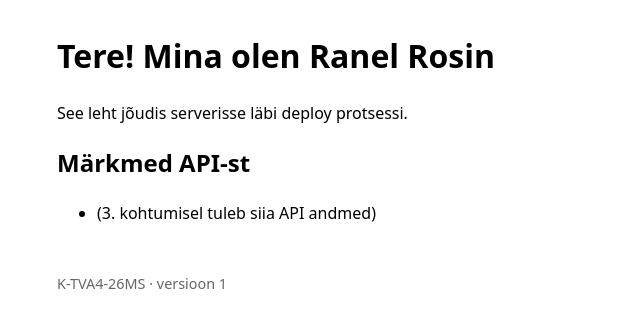
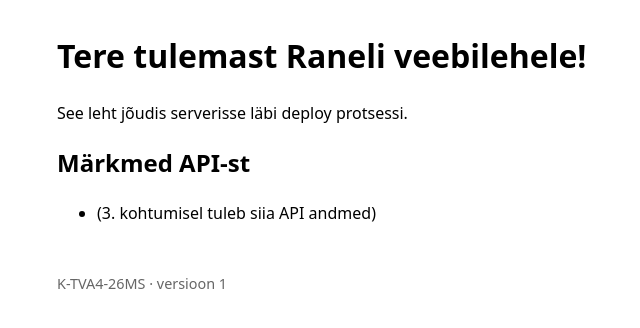
Before and after one commit to RanelRosin/RanelRosin-tva4-26ms-Ranel, a plain HTML site: page public/index.html in a window 1280 px wide. Shown: the whole page, without its empty margins (263-903 px from the left). Drawn offline with Linux system fonts and the light colour scheme; no server answers.

Commit message:
Muuda veebilehe pealkiri

```diff
--- a/public/index.html
+++ b/public/index.html
@@ -11,7 +11,7 @@
   </style>
 </head>
 <body>
-  <h1>Tere! Mina olen Ranel Rosin</h1>
+    <h1>Tere tulemast Raneli veebilehele!</h1>
   <p>See leht jõudis serverisse läbi deploy protsessi.</p>
 
   <h2>Märkmed API-st</h2>
```
